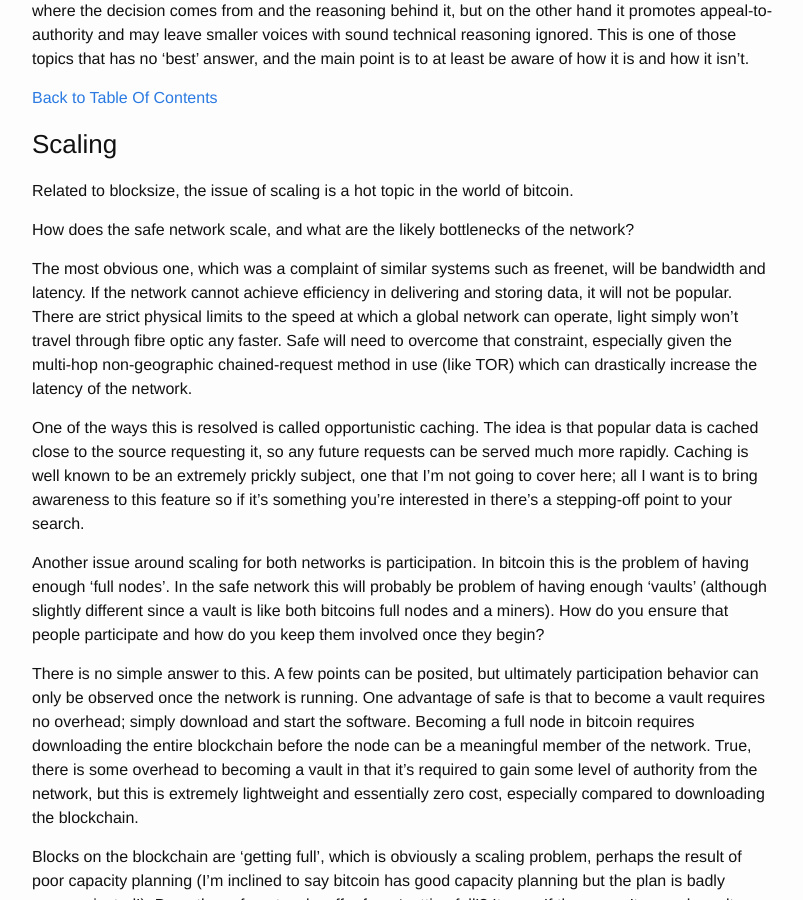
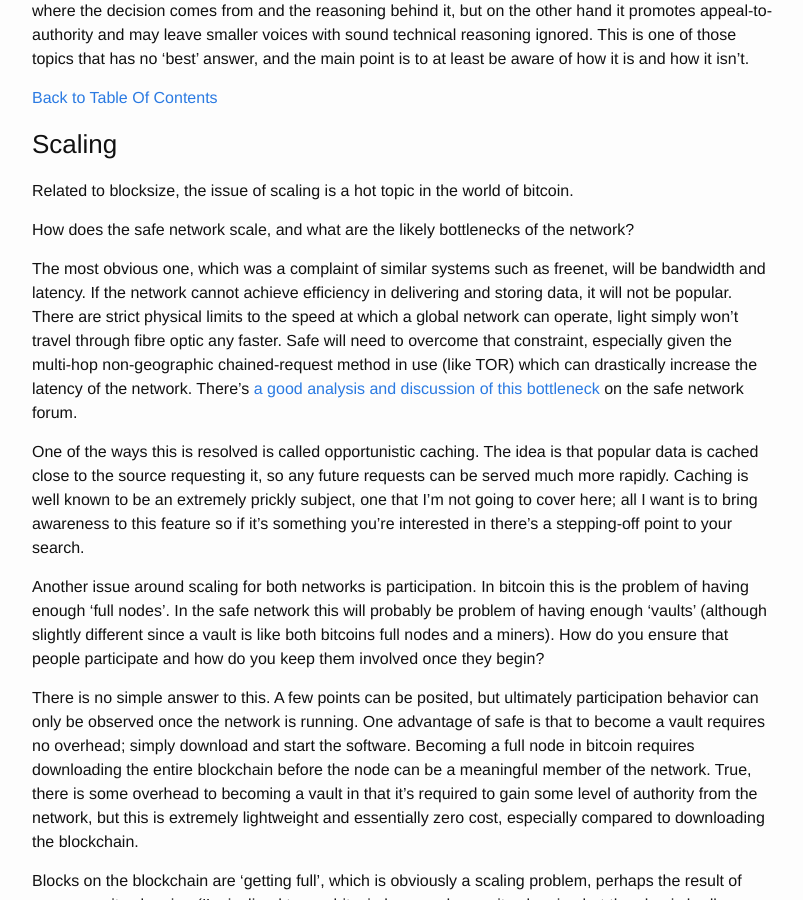
Before and after one commit to safe-network-explained/safe-network-explained.github.io, a Jekyll site: the page built from _posts/2016-05-05-safe-for-bitcoiners.markdown, in a window 1280 px wide and 900 px high, scrolled down 17625 px. Shown: the whole window, without its empty margins (238-1041 px from the left). Built offline with Jekyll 4.4.1, drawn with Linux system fonts in a browser that asks for light colours.

Commit message:
Bottlenecks analysis and discussion link

```diff
--- a/_posts/2016-05-05-safe-for-bitcoiners.markdown
+++ b/_posts/2016-05-05-safe-for-bitcoiners.markdown
@@ -521,7 +521,7 @@
 
 How does the safe network scale, and what are the likely bottlenecks of the network?
 
-The most obvious one, which was a complaint of similar systems such as freenet, will be bandwidth and latency. If the network cannot achieve efficiency in delivering and storing data, it will not be popular. There are strict physical limits to the speed at which a global network can operate, light simply won't travel through fibre optic any faster. Safe will need to overcome that constraint, especially given the multi-hop non-geographic chained-request method in use (like TOR) which can drastically increase the latency of the network.
+The most obvious one, which was a complaint of similar systems such as freenet, will be bandwidth and latency. If the network cannot achieve efficiency in delivering and storing data, it will not be popular. There are strict physical limits to the speed at which a global network can operate, light simply won't travel through fibre optic any faster. Safe will need to overcome that constraint, especially given the multi-hop non-geographic chained-request method in use (like TOR) which can drastically increase the latency of the network. There's [a good analysis and discussion of this bottleneck](https://forum.safenetwork.io/t/hardware-network-communications-speeds-lags-bottlenecks/6021) on the safe network forum.
 
 One of the ways this is resolved is called opportunistic caching. The idea is that popular data is cached close to the source requesting it, so any future requests can be served much more rapidly. Caching is well known to be an extremely prickly subject, one that I'm not going to cover here; all I want is to bring awareness to this feature so if it's something you're interested in there's a stepping-off point to your search.
 
```
